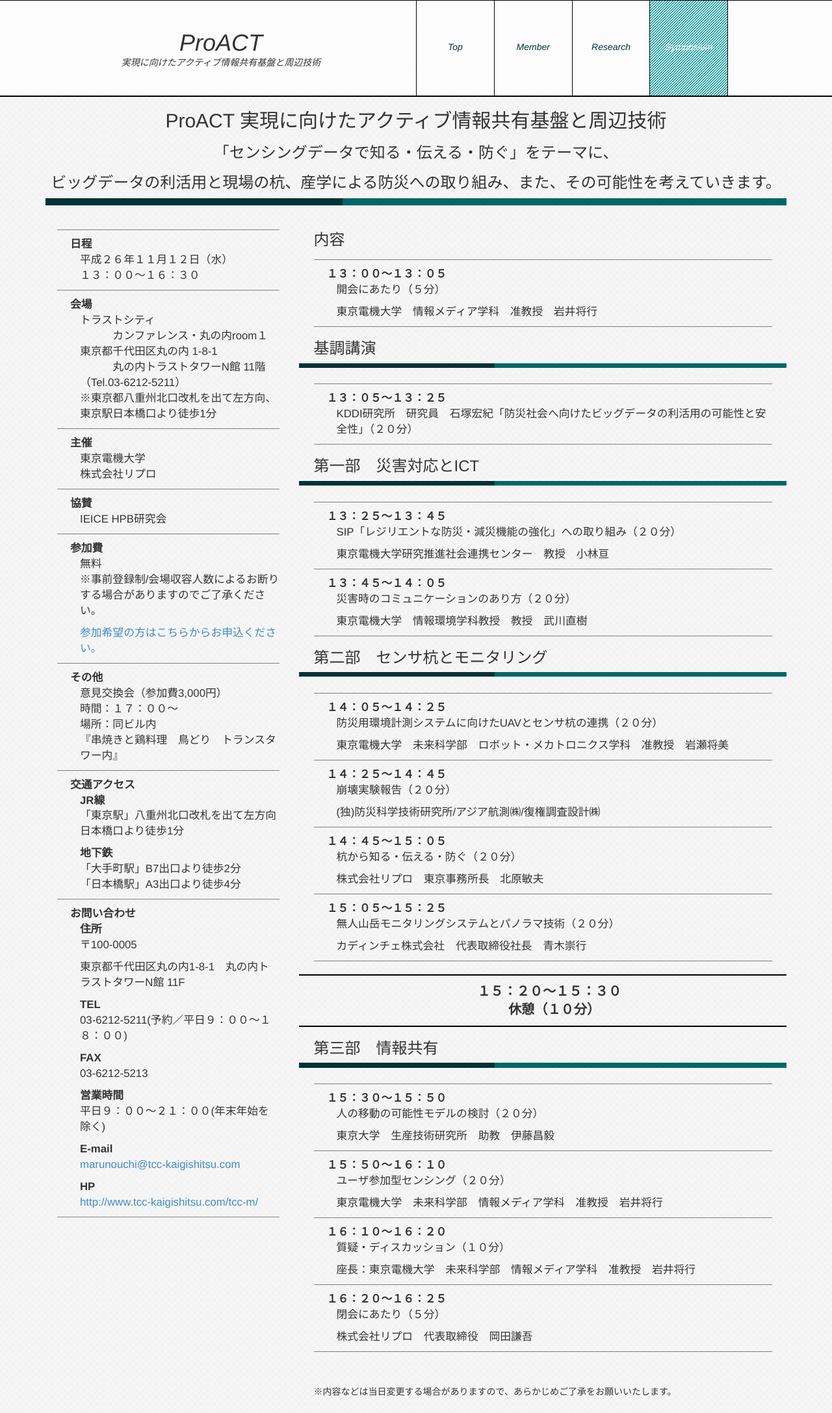
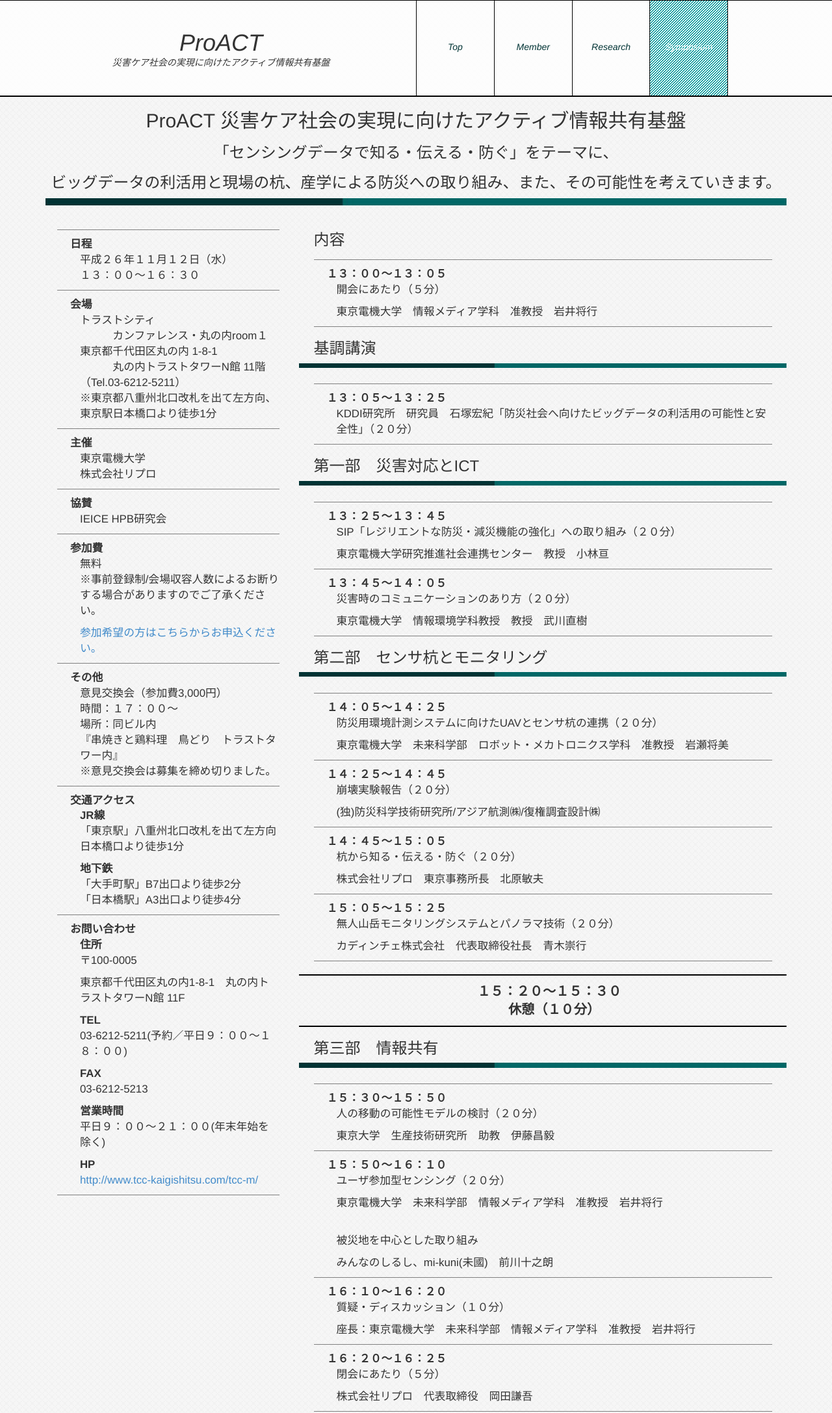
Before and after one commit to Nshiba/iwiSymposium, a plain HTML site: page public_html/symposium.html in a window 1280 px wide. Shown: the part 1-2175 px from the top of the page at 65% size. Drawn offline with Linux system fonts and the light colour scheme.

Commit message:
tabun saisyuu

```diff
--- a/public_html/symposium.html
+++ b/public_html/symposium.html
@@ -1,7 +1,7 @@
 <!DOCTYPE html>
 <html>
     <head>
-        <title>ProACT 実現に向けたアクティブ情報共有基盤と周辺技術</title>
+        <title>ProACT 災害ケア社会の実現に向けたアクティブ情報共有基盤</title>
         <meta charset="UTF-8">
         <meta name="viewport" content="width=device-width, initial-scale=1.0">
         <link rel="stylesheet" href="css/bootstrap.css" />
@@ -19,7 +19,7 @@
                 <div id="headerwrapper">
                     <div id="headertitle">
                         <h1>ProACT</h1>
-                        <p>実現に向けたアクティブ情報共有基盤と周辺技術</p>
+                        <p>災害ケア社会の実現に向けたアクティブ情報共有基盤</p>
                     </div>
                     <nav>
                         <ul>
@@ -33,7 +33,7 @@
             </header>
             <div class="container">
                 <div id="midaishi">
-                    <h2>ProACT 実現に向けたアクティブ情報共有基盤と周辺技術</h2>
+                    <h2>ProACT 災害ケア社会の実現に向けたアクティブ情報共有基盤</h2>
                     <h3>「センシングデータで知る・伝える・防ぐ」をテーマに、</h3>
                     <h3>ビッグデータの利活用と現場の杭、産学による防災への取り組み、また、その可能性を考えていきます。</h3>
                     <img src="img/name-border.jpg" alt="" />
@@ -61,7 +61,9 @@
                             <dd>意見交換会（参加費3,000円）<br />
                             時間：１７：００～<br />
                             場所：同ビル内<br />
-                            『串焼きと鶏料理　鳥どり　トランスタワー内』
+                            『串焼きと鶏料理　鳥どり　トラストタワー内』
+														<br />
+														※意見交換会は募集を締め切りました。
                             </dd>
 
                             <dt>交通アクセス</dt>
@@ -77,8 +79,6 @@
 														<dd><span class="strog-font">FAX</span><br />03-6212-5213</dd>
 
 														<dd><span class="strog-font">営業時間</span><br />平日９：００～２１：００(年末年始を除く)</dd>
-
-														<dd><span class="strog-font">E-mail</span><br /><a href="mailto:marunouchi@tcc-kaigishitsu.com">marunouchi@tcc-kaigishitsu.com</a></dd>
 
 														<dd><span class="strog-font">HP</span><br /><a href="http://www.tcc-kaigishitsu.com/tcc-m/">http://www.tcc-kaigishitsu.com/tcc-m/</a></dd>
                         </dl>
@@ -153,6 +153,8 @@
                                 <dt>１５：５０～１６：１０</dt>
                                 <dd>ユーザ参加型センシング（２０分）</dd>
                                 <dd>東京電機大学　未来科学部　情報メディア学科　准教授　岩井将行</dd>
+																<dd><br />被災地を中心とした取り組み</dd>
+																<dd>みんなのしるし、mi-kuni(未國)　前川十之朗</dd>
 
                                 <dt>１６：１０～１６：２０</dt>
                                 <dd>質疑・ディスカッション（１０分）</dd>
@@ -170,7 +172,7 @@
                 <footer>
                     <div class="row">
                         <div class="col-lg-12">
-                            <p>&copy; 2014 ProACT:情報共有基盤と周辺技術 Created by <a href="https://www.facebook.com/naoya.6310">柴原 直也</a></p>
+                            <p>Copyright &copy; 2014 ProACT Created by <a href="https://www.facebook.com/naoya.6310">柴原 直也</a></p>
                         </div>
                     </div>
                 </footer>
```
Also changed, not shown: public_html/index.html (+4 -4 lines), public_html/member.html (+3 -3 lines), public_html/research.html (+3 -3 lines).
